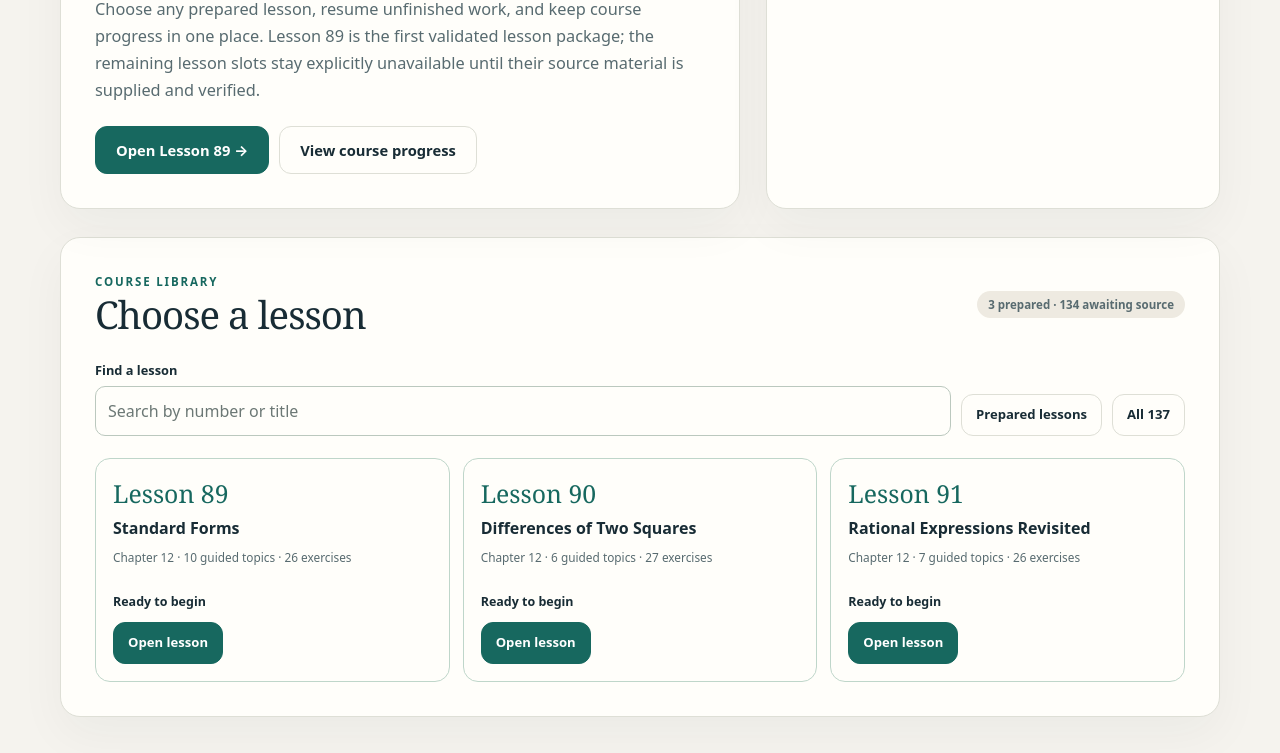
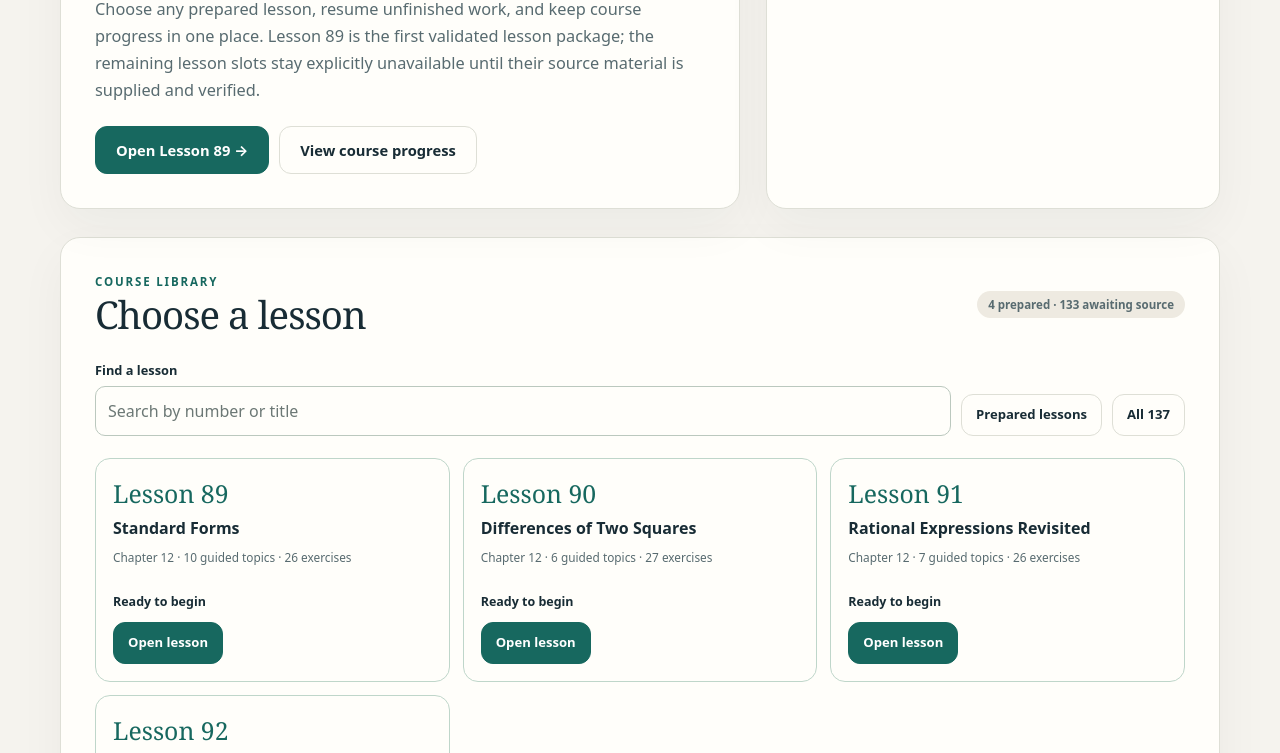
Before and after one commit to mcmiscisin/co-op, a plain HTML site: page algebra-2/index.html in a window 1280 px wide. Shown: the part 422-1175 px from the top of the page. Drawn offline with Linux system fonts and the light colour scheme.

Commit message:
Update index.html

```diff
--- a/algebra-2/index.html
+++ b/algebra-2/index.html
@@ -22,6 +22,7 @@
 <script src="lessons/lesson-089.js"></script>
 <script src="lessons/lesson-090.js"></script>
 <script src="lessons/lesson-091.js"></script>
+<script src="lessons/lesson-092.js"></script>
 <script src="src/course.js"></script>
 </body>
 </html>
```
